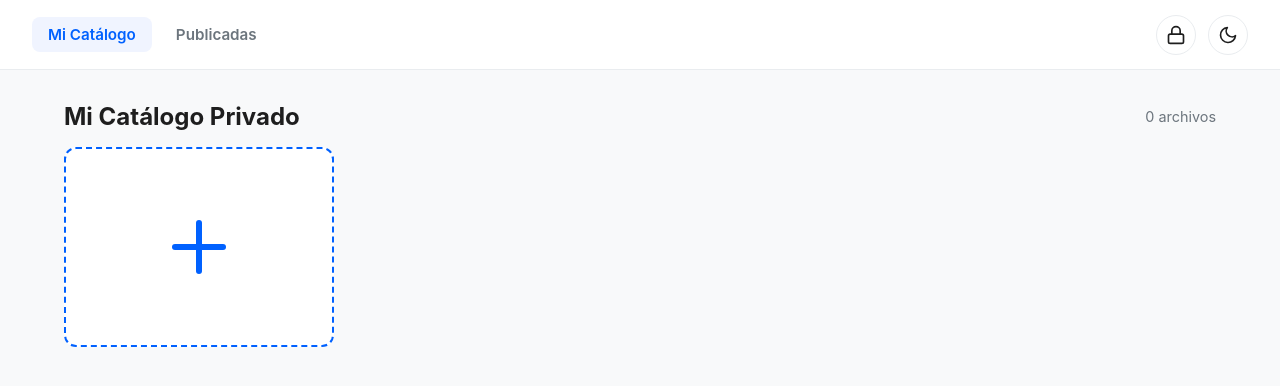
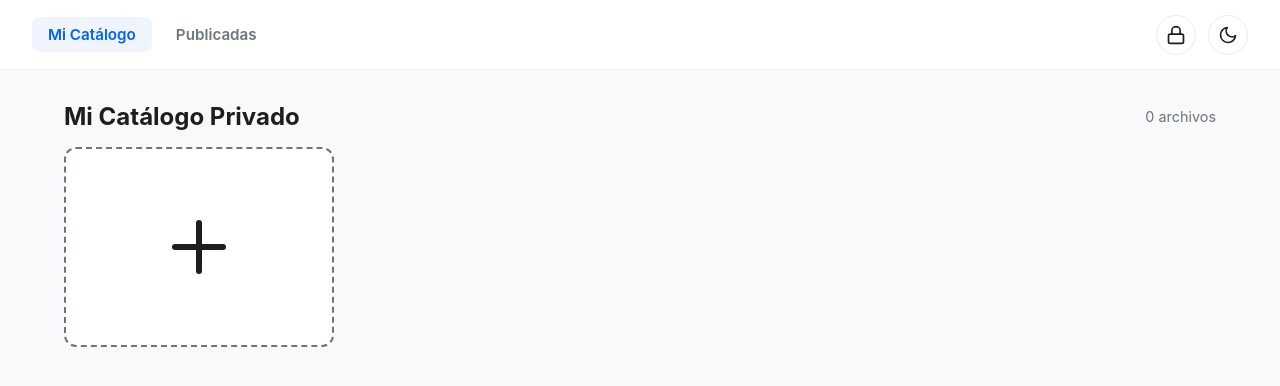
Before and after one commit to xwarecorpotation-cloud/Orbita, a plain HTML site: page index.html in a window 1280 px wide. Drawn offline with Linux system fonts and the light colour scheme; no server answers.

Commit message:
Update index.html

```diff
--- a/index.html
+++ b/index.html
@@ -192,9 +192,9 @@
     .upload-card {
       appearance: none;
       background-color: var(--card-bg);
-      border: 2px dashed var(--primary-color);
+      border: 2px dashed var(--text-muted);
       border-radius: var(--radius);
-      color: var(--primary-color);
+      color: var(--text-main);
       min-height: 200px;
       width: 100%;
       padding: 0;
@@ -207,7 +207,7 @@
     .upload-card:hover,
     .upload-card:focus-visible,
     .upload-card.dragging {
-      background-color: var(--hover-bg);
+      background-color: var(--bg-color);
       outline: none;
     }
 
```
